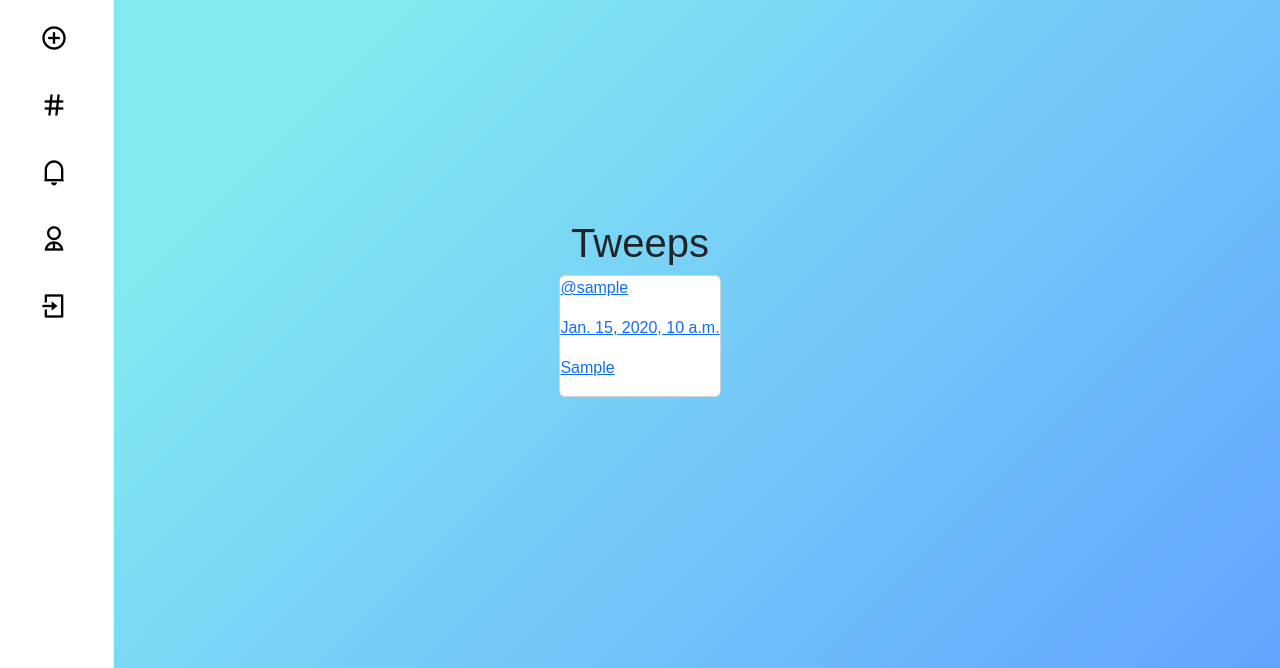
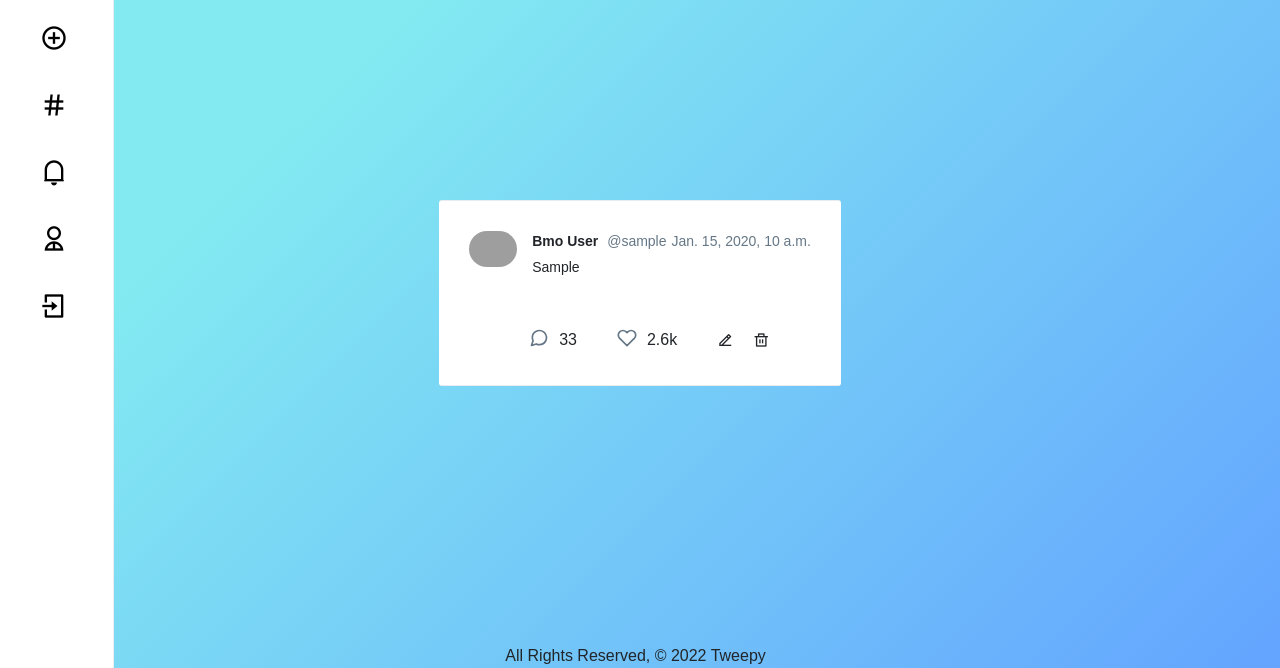
Before and after one commit to coltonsaywhatt/Tweepy, a Django app: page /tweeps/ in a window 1280 px wide. Shown: the part 132-800 px from the top of the page. Run offline with Django 4.2, Linux system fonts and the light colour scheme; tables that the repository leaves empty hold one stand-in row (values such as "Sample post"); parts of the project's set-up code (start-up, migrations or seed data) failed here and were passed over; grey boxes are pictures that could not be loaded.

Commit message:
added css to all tweeps template

```diff
--- a/main_app/static/css/style.css
+++ b/main_app/static/css/style.css
@@ -133,7 +133,6 @@ body {
     border-radius: 20px;
 }
 
-
 #left-navigation {
     border-right: 1px solid #EBEEF0;
     position: fixed;
@@ -191,6 +190,7 @@ body {
     border-width: 1px;
     border-radius: 20px;
 }
+
 .addtweep-btn input {
     border-width: 1px;
     padding: 6px 100px;
@@ -198,3 +198,102 @@ body {
     background-color: gray;
     border-radius: 20px;
 }
+/* --------------- */
+
+
+.avator {
+    border-radius:100px;
+    width:48px;
+    margin-right: 15px;
+}
+
+
+.tweet-wrap {
+    max-width:490px;
+    background: #fff;
+    margin: 0 auto;
+    margin-top: 50px;
+    border-radius:3px;
+    padding: 30px;
+    border-bottom: 1px solid #e6ecf0;
+    border-top: 1px solid #e6ecf0;
+}
+
+.tweet-header {
+    display: flex;
+    align-items:flex-start;
+    font-size:14px;
+}
+
+.tweet-header-info {
+    font-weight:bold;
+}
+
+.tweet-header-info span {
+    color:#657786;
+    font-weight:normal;
+    margin-left: 5px;
+}
+
+.tweet-header-info p {
+    font-weight:normal;
+    margin-top: 5px;
+}
+
+.tweet-img-wrap {
+    padding-left: 60px;
+}
+
+  .tweet-info-counts {
+    display: flex;
+    margin-left: 60px;
+    margin-top: 10px;
+  }
+  .tweet-info-counts div {
+    display: flex;
+    margin-right: 20px;
+  }
+  .tweet-info-counts div svg {
+    color:#657786;
+    margin-right: 10px;
+  }
+  @media screen and (max-width:430px){
+    body {
+      padding-left: 20px;
+      padding-right: 20px;
+    }
+    .tweet-header {
+      flex-direction:column;
+    }
+    .tweet-header img {
+      margin-bottom: 20px;
+    }
+    .tweet-header-info p {
+      margin-bottom: 30px;
+    }
+    .tweet-img-wrap {
+      padding-left: 0;
+    }
+    .tweet-info-counts {
+    display: flex;
+    margin-left: 0;
+  }
+  .tweet-info-counts div {
+    margin-right: 10px;
+  }
+  }
+
+.edit a {
+    text-decoration-line: none;
+    color: #212529;
+}
+
+.delete a {
+    text-decoration-line: none;
+    color: #212529;
+}
+
+.page-footer {
+    bottom: 0;
+    position: fixed;
+}
--- a/main_app/templates/base.html
+++ b/main_app/templates/base.html
@@ -37,7 +37,7 @@
       {% endblock %}
     </main>
     <footer class="page-footer">
-      <!-- <div class="right">All Rights Reserved, &copy; 2021 Tweepy &nbsp;</div> -->
+      <div class="right">All Rights Reserved, &copy; 2022 Tweepy &nbsp;</div>
     </footer>
 
 
--- a/main_app/templates/tweeps/detail.html
+++ b/main_app/templates/tweeps/detail.html
@@ -1,7 +1,5 @@
 {% extends 'base.html' %}
 {% block content %}
-
-<!-- <h1>{{ tweep.name }}</h1> -->
 
 
 <div class="card">
--- a/main_app/templates/tweeps/index.html
+++ b/main_app/templates/tweeps/index.html
@@ -2,21 +2,47 @@
 {% block content %}
 
 
-<h1 class="slogan">Tweeps</h1>
+{% for tweep in tweeps %}
+<div class="tweet-wrap">
+  <div class="tweet-header">
+    <img src="https://www.kindpng.com/picc/m/153-1532932_peppermint-drawing-adventure-time-cute-bmo-adventure-time.png" alt="" class="avator">
+    <div class="tweet-header-info">
+      Bmo User <span>@{{ tweep.user.username }}</span><span>{{ tweep.timestamp }}
+</span>
+      <p>{{ tweep.tweeps }}</p>
 
-{% for tweep in tweeps %}
-  <div class="card">
-      <a href="/tweeps/{{ tweep.id }}">
-    <div class="card-content">
-      <div class="col-*-*">
-      <p>@{{ tweep.user.username }}</p>
-      <p>{{ tweep.timestamp }}</p>
-      <p>{{ tweep.tweeps }}</p>
-      <!-- <p>{{ tweep.tag }}</p> -->
+    </div>
+
+  </div>
+  <div class="tweet-img-wrap">
+    <img src="">
+  </div>
+  <div class="tweet-info-counts">
+
+    <div class="comments">
+      <svg class="feather feather-message-circle sc-dnqmqq jxshSx" xmlns="http://www.w3.org/2000/svg" width="20" height="20" viewBox="0 0 24 24" fill="none" stroke="currentColor" stroke-width="2" stroke-linecap="round" stroke-linejoin="round" aria-hidden="true"><path d="M21 11.5a8.38 8.38 0 0 1-.9 3.8 8.5 8.5 0 0 1-7.6 4.7 8.38 8.38 0 0 1-3.8-.9L3 21l1.9-5.7a8.38 8.38 0 0 1-.9-3.8 8.5 8.5 0 0 1 4.7-7.6 8.38 8.38 0 0 1 3.8-.9h.5a8.48 8.48 0 0 1 8 8v.5z"></path></svg>
+      <div class="comment-count">33</div>
+    </div>
+
+    <div class="likes">
+      <svg class="feather feather-heart sc-dnqmqq jxshSx" xmlns="http://www.w3.org/2000/svg" width="20" height="20" viewBox="0 0 24 24" fill="none" stroke="currentColor" stroke-width="2" stroke-linecap="round" stroke-linejoin="round" aria-hidden="true"><path d="M20.84 4.61a5.5 5.5 0 0 0-7.78 0L12 5.67l-1.06-1.06a5.5 5.5 0 0 0-7.78 7.78l1.06 1.06L12 21.23l7.78-7.78 1.06-1.06a5.5 5.5 0 0 0 0-7.78z"></path></svg>
+      <div class="likes-count">
+        2.6k
       </div>
     </div>
-    </a>
+
+    <div class="edit-delete">
+      <div class="edit">
+        <a href="{% url 'tweeps_update' tweep.id %}"><i class="ri-edit-2-line"></i></a>
+      </div>
+
+      <div class="delete">
+        <a href="{% url 'tweeps_delete' tweep.id %}"><i class="ri-delete-bin-line"></i></a>
+      </div>
+    </div>
+
   </div>
+</div>
 {% endfor %}
 
 
```
Also changed, not shown: main_app/templates/profile.html (+10 -1 lines). Lines whose indentation alone changed are shown as unchanged.
